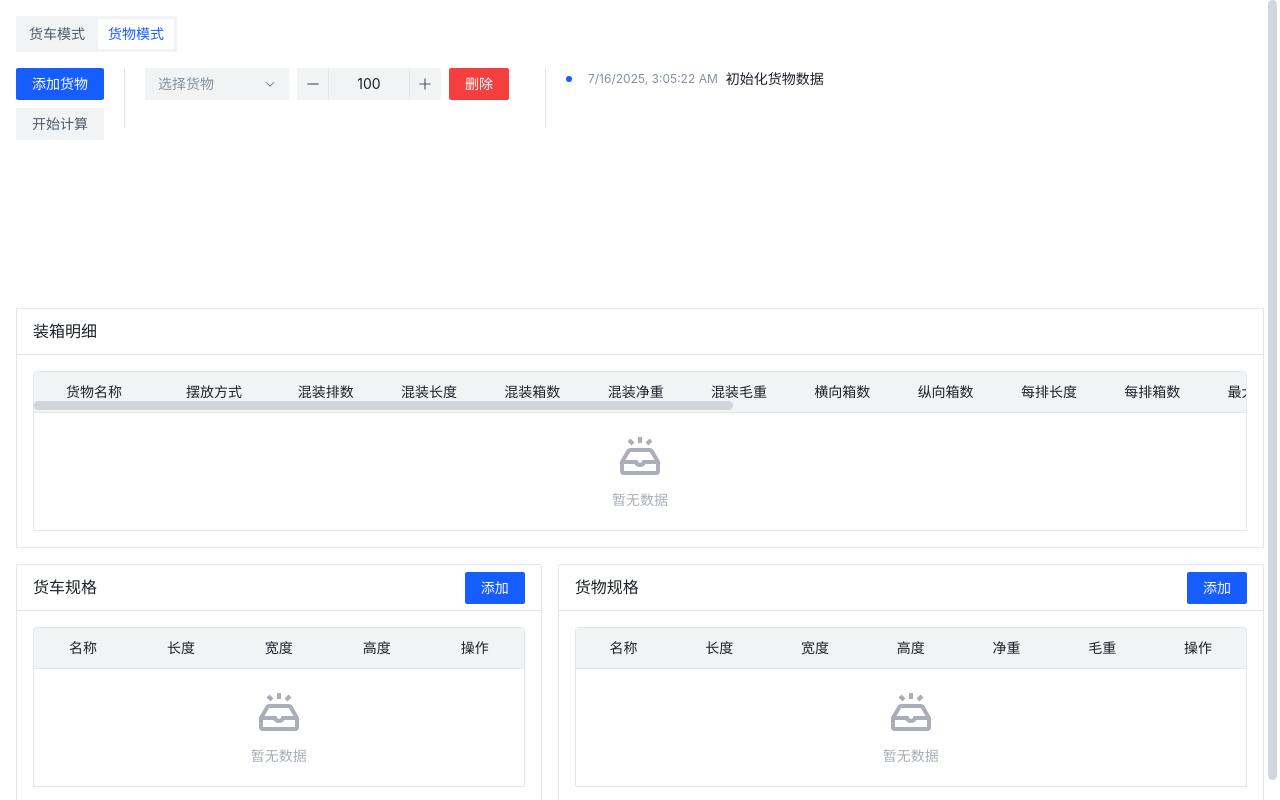
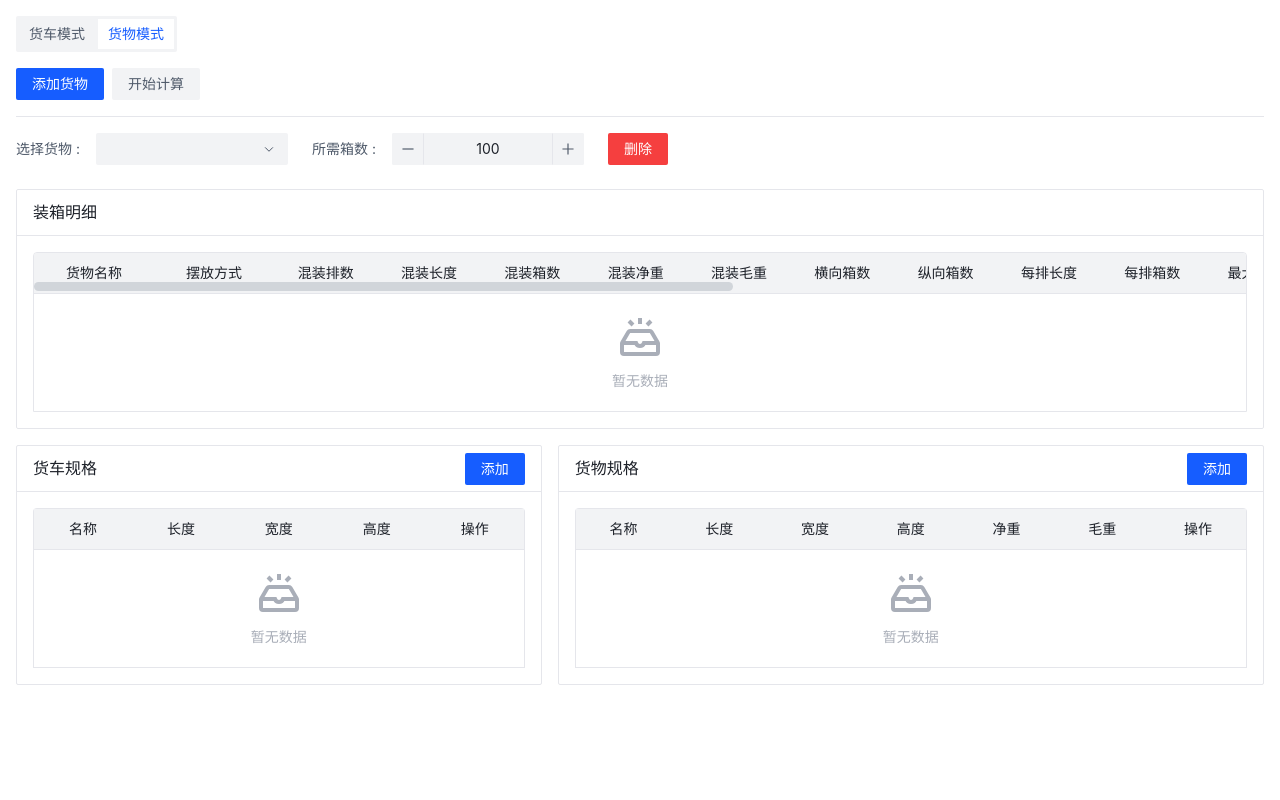
Before and after one commit to ikxin/cargo-crating, a Vue app: page / in a window 1280 px wide. Built offline with nearby package versions, Linux system fonts and the light colour scheme.

Commit message:
refactor: remove the useless timeline feature

```diff
--- a/src/views/CargoMode.vue
+++ b/src/views/CargoMode.vue
@@ -1,16 +1,13 @@
 <script setup>
 import CratingDetail from '../components/CratingDetail.vue'
-import { nextTick, ref, useTemplateRef } from 'vue'
-import { useStorage, promiseTimeout } from '@vueuse/core'
+import { ref } from 'vue'
+import { useStorage } from '@vueuse/core'
+import { Message } from '@arco-design/web-vue'
 
 const database = useStorage('cargo-crating-database', {
   truck: [],
   cargo: [],
 })
-
-const formRef = useTemplateRef('form')
-
-const timelineRef = useTemplateRef('timeline')
 
 const cargoData = ref([
   {
@@ -19,56 +16,34 @@ const cargoData = ref([
   },
 ])
 
-const selectChange = (index) => {
-  const cargo = database.value.cargo.find(
-    (item) => item.id === cargoData.value[index].cargoId,
-  )
-  if (cargo) {
+const selectChange = (index, value) => {
+  const cargo = database.value.cargo.find((item) => item.id === value)
+
   cargoData.value[index] = {
+    ...cargoData.value[index],
     ...cargo,
-      ...cargoData.value[index],
-    }
+    id: cargoData.value[index].id,
+    cargoId: value,
   }
 }
 
 const targetTruck = ref()
-
-const logData = ref([
-  {
-    time: new Date().toLocaleString(),
-    content: '初始化货物数据',
-  },
-])
 
 const addCargo = async () => {
   cargoData.value.push({
     id: crypto.randomUUID(),
     needBoxCount: 100,
   })
-  await nextTick()
-  formRef.value.scrollTop(100000)
-}
-
-const addLogRecord = async (content) => {
-  await promiseTimeout(200)
-  logData.value.push({ time: new Date().toLocaleString(), content })
-  await nextTick()
-  timelineRef.value.scrollTop(100000)
 }
 
 const startCalculation = async () => {
-  logData.value = []
-
   const truckResult = []
 
   for await (const truck of database.value.truck) {
-    await addLogRecord(`开始计算 ${truck.name} 的装载方案`)
-
     const cargoResult = []
 
     for await (let cargo of cargoData.value) {
       if (!cargo.cargoId || !cargo.needBoxCount) {
-        await addLogRecord(`货物信息不完整，跳过计算`)
         continue
       }
 
@@ -128,59 +103,50 @@ const startCalculation = async () => {
   const index = freeLength.indexOf(
     Math.min(...freeLength.filter((item) => item >= 0)),
   )
-  const _targetTruck = truckResult[index]
 
-  if (_targetTruck) {
-    await addLogRecord(
-      `最佳装载方案为 ${_targetTruck.name}，剩余空间 ${freeLength[index]}mm`,
-    )
-    for await (const cargo of _targetTruck.cargo) {
-      await addLogRecord(
-        `${cargo.name} ${cargo.placement}，每排可放 ${cargo.layerBoxCount} 箱，${cargo.needBoxCount} 箱需要使用 ${cargo.needLayerCount} 排，使用长度 ${cargo.mixedLength}mm`,
-      )
-    }
-    targetTruck.value = _targetTruck
+  if (truckResult[index]) {
+    targetTruck.value = { ...truckResult[index] }
   } else {
-    await addLogRecord('没有找到合适的装载方案')
+    Message.info('没有找到合适的卡车')
   }
 }
 </script>
 
 <template>
-  <ASpace class="mb-4 w-full !items-start">
+  <ASpace class="mb-4 w-full" direction="vertical">
     <template #split>
-      <ADivider direction="vertical" class="text-6xl" />
+      <ADivider :margin="8" />
     </template>
 
-    <div class="flex flex-col gap-2">
+    <div class="flex gap-2">
       <AButton type="primary" @click="addCargo">添加货物</AButton>
       <AButton @click="startCalculation">开始计算</AButton>
     </div>
 
-    <AScrollbar ref="form" class="h-56 overflow-auto">
-      <div class="flex flex-col gap-2 pr-4">
+    <div class="flex flex-col gap-2">
       <template v-for="(cargo, index) in cargoData" :key="cargo.id">
-          <ASpace>
+        <AForm :model="cargo" layout="inline">
+          <AFormItem label="选择货物" show-colon>
             <ASelect
               v-model="cargo.cargoId"
-              allow-clear
               allow-search
-              placeholder="选择货物"
-              class="!w-36"
-              @change="selectChange(index)"
+              @change="selectChange(index, $event)"
+              class="!w-48"
             >
               <template v-for="item in database.cargo" :key="item.id">
                 <AOption :value="item.id" :label="item.name" />
               </template>
             </ASelect>
+          </AFormItem>
+          <AFormItem label="所需箱数" show-colon>
             <AInputNumber
               v-model="cargo.needBoxCount"
               :min="0"
               :max="100000"
               mode="button"
-              placeholder="所需箱数"
-              class="!w-36"
+              class="!w-48"
             />
+          </AFormItem>
           <AButton
             @click="cargoData.splice(index, 1)"
             type="primary"
@@ -188,32 +154,9 @@ const startCalculation = async () => {
           >
             删除
           </AButton>
-          </ASpace>
+        </AForm>
       </template>
     </div>
-    </AScrollbar>
-
-    <AScrollbar ref="timeline" class="h-56 w-full overflow-auto">
-      <ATimeline>
-        <ATimelineItem v-for="(log, index) in logData" :key="index">
-          <div class="flex items-center gap-2 text-nowrap">
-            <span class="arco-timeline-item-label">{{ log.time }}</span>
-            <span class="arco-timeline-item-content">{{ log.content }}</span>
-          </div>
-        </ATimelineItem>
-      </ATimeline>
-    </AScrollbar>
   </ASpace>
   <CratingDetail :truck="targetTruck" />
 </template>
-
-<style scoped>
-:deep(.arco-space-item:last-child) {
-  flex-grow: 1;
-  overflow: auto;
-}
-
-:deep(.arco-space-item:last-child > .arco-scrollbar) {
-  width: 100%;
-}
-</style>
```
Lines whose indentation alone changed are shown as unchanged.
